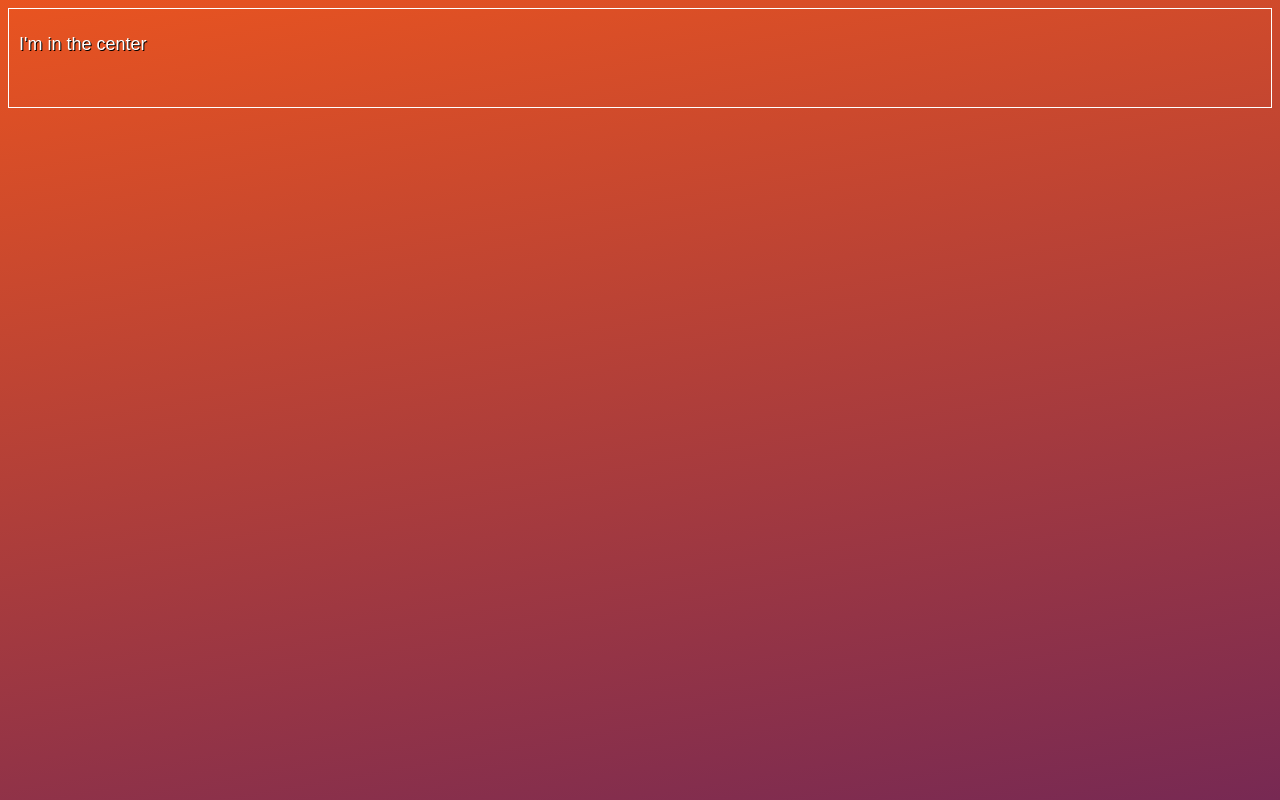
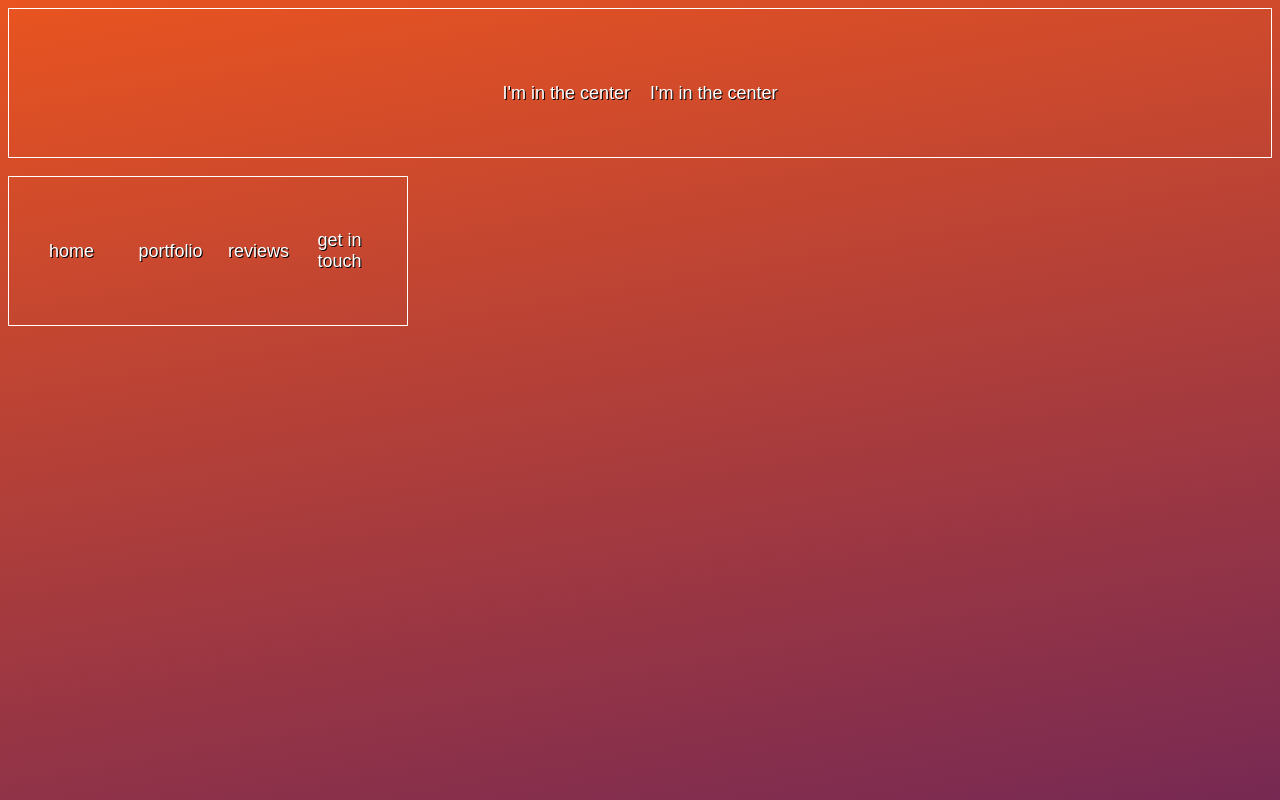
Before and after one commit to TygeJ/L2, a plain HTML site: page 2/vert/index.html in a window 1280 px wide. Drawn offline with Linux system fonts and the light colour scheme.

Commit message:
add nav bar

```diff
--- a/2/vert/index.html
+++ b/2/vert/index.html
@@ -9,6 +9,16 @@
   <body>
 <div class="vcenter">
   <p>I'm in the center</p>
+  <p>I'm in the center</p>
 </div>
+
+<nav>
+  <ul class="vcenter">
+    <li>home</li>
+    <li>portfolio</li>
+    <li>reviews</li>
+    <li>get in touch</li>
+  </ul>
+</nav>
   </body>
 </html>
--- a/2/vert/main.css
+++ b/2/vert/main.css
@@ -1,6 +1,22 @@
 
 .vcenter {
-  disp: flex;
-  height: 100px;
+  display: flex;
+  align-items: center;
+  justify-content: center;
+  height: 150px;
   border: 1px solid white;
 }
+
+
+nav {
+  width: 400px;
+}
+
+li {
+  list-style-type: none;
+  flex-basis: 25%;
+}
+
+p {
+  margin: 0;
+}
```
